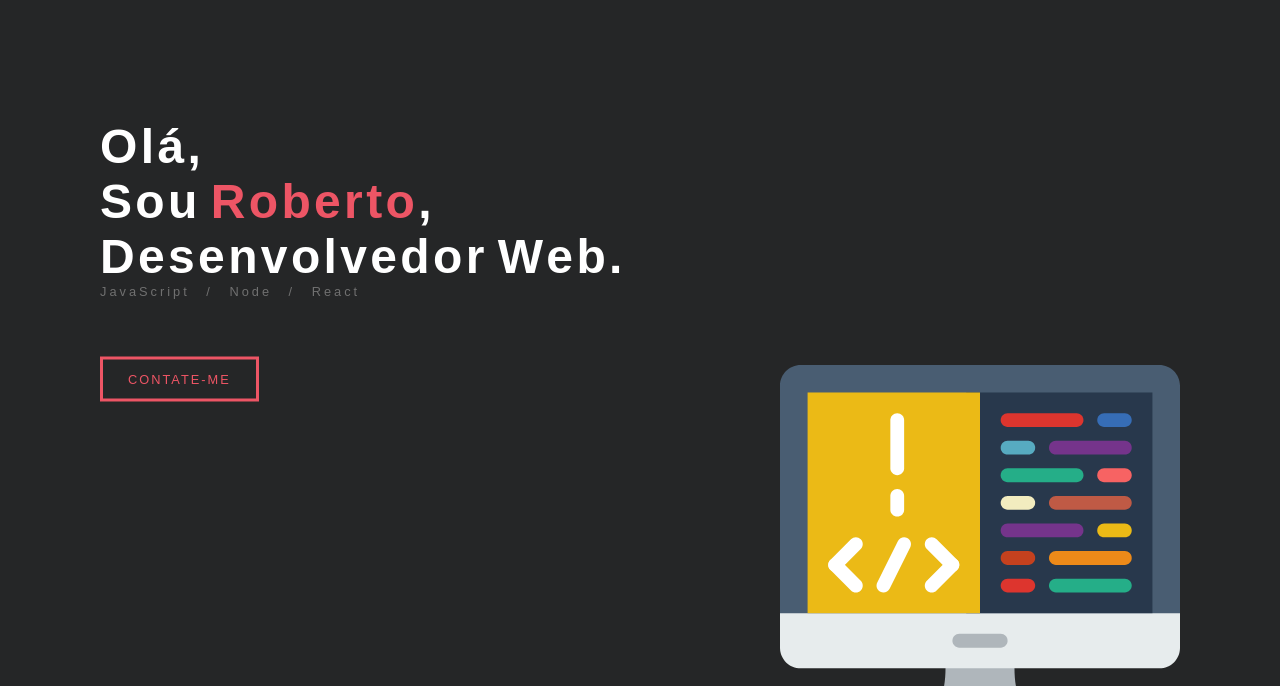
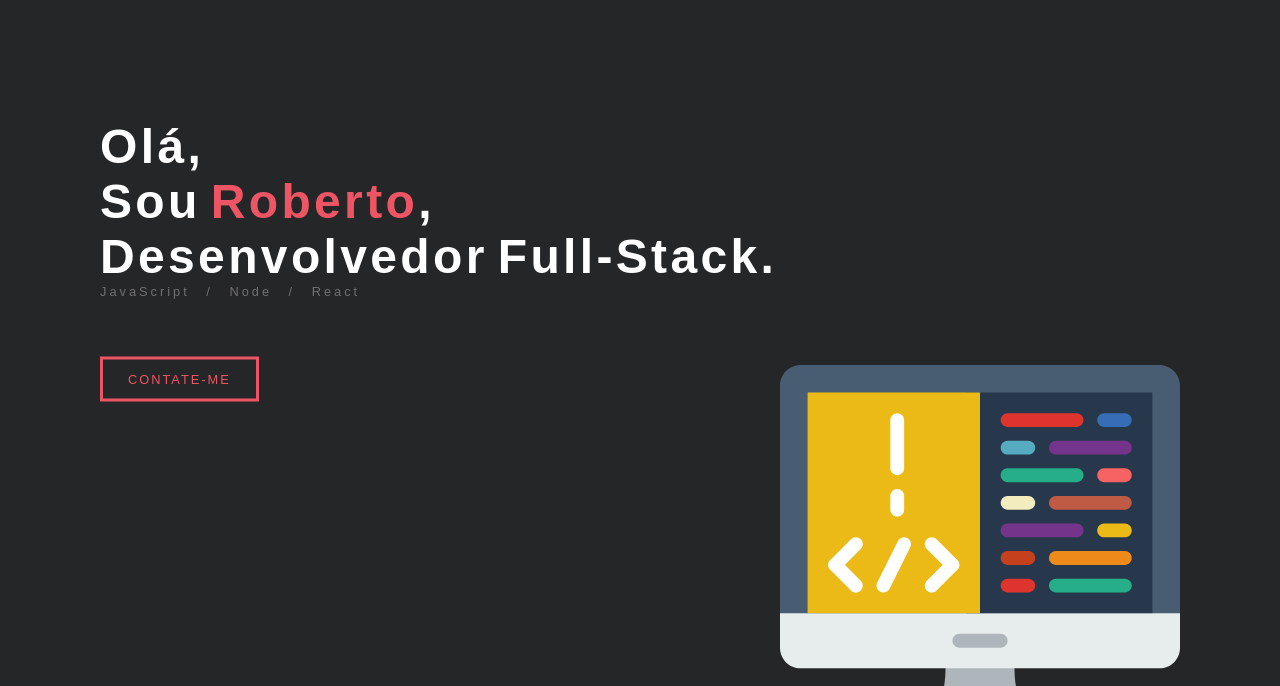
Before and after one commit to RobertoJr2001/RobertoJr2001, a plain HTML site: page index.html in a window 1280 px wide. Shown: the part 78-764 px from the top of the page. Drawn offline with Linux system fonts and the light colour scheme.

Commit message:
Update index.html

```diff
--- a/index.html
+++ b/index.html
@@ -59,9 +59,16 @@
             <span class="m-left">d</span>
             <span class="m-left">o</span>
             <span class="m-left">r</span>
-            <span>W </span>
-            <span class="m-left">e</span>
-            <span class="m-left">b</span>
+            <span> F</span>
+            <span class="m-left">u</span>
+            <span class="m-left">l</span>
+            <span class="m-left">l</span>
+            <span class="m-left">-</span>
+            <span class="m-left">S</span>
+            <span class="m-left">t</span>
+            <span class="m-left">a</span>
+            <span class="m-left">c</span>
+            <span class="m-left">k</span>
             <span class="m-left">.</span>
           </h1>
 
```
